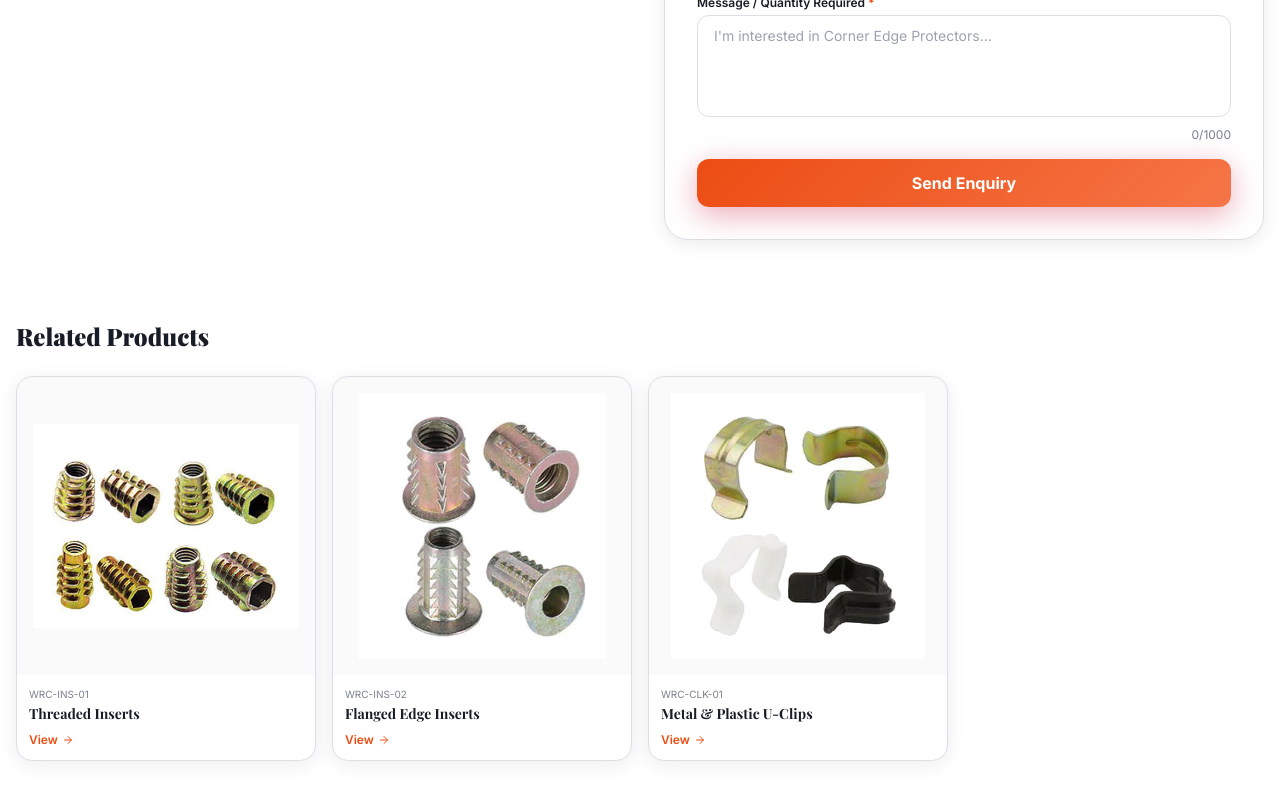
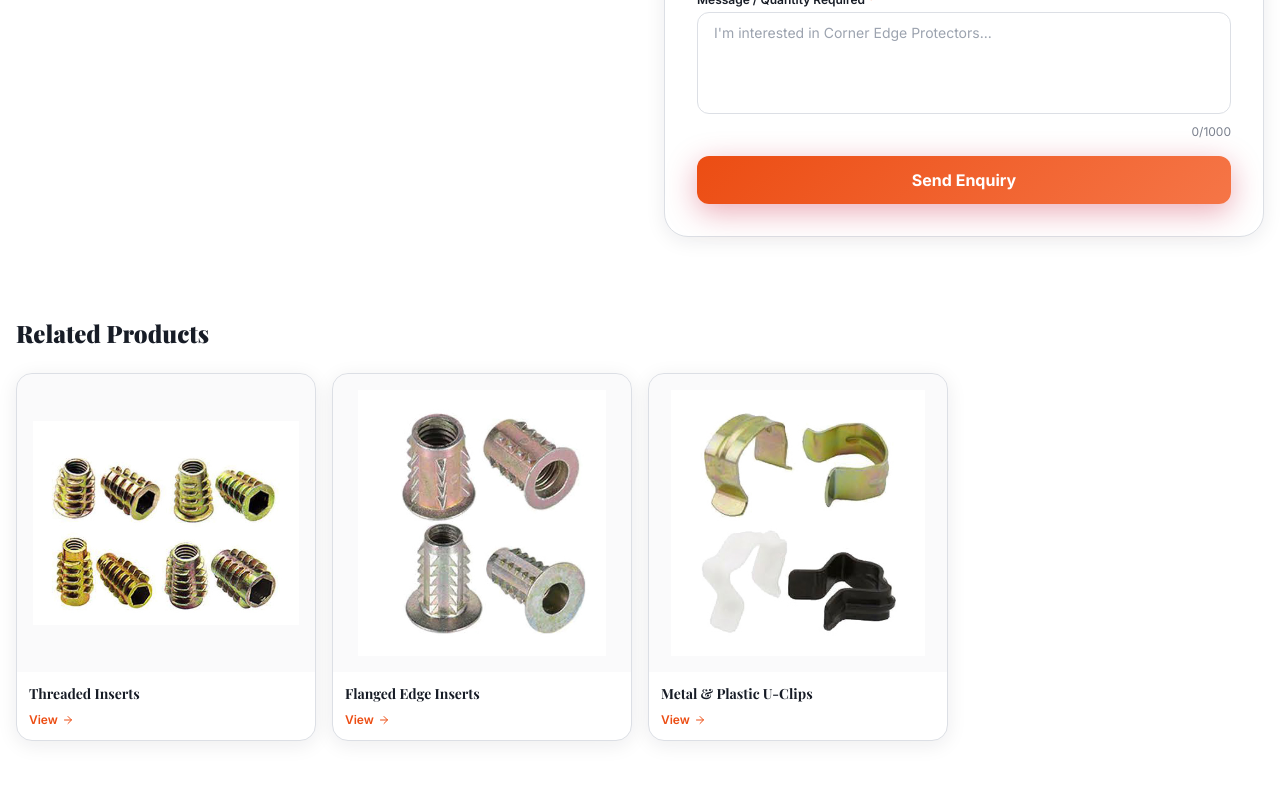
Before and after one commit to omar21091/WhiteRoseComponents-startt, a React (Vite) app: page /products/corner-edge in a window 1280 px wide. Shown: the part 1164-1964 px from the top of the page. Built offline with nearby package versions, Linux system fonts and the light colour scheme; the HTML template or start-up script is replaced by a standard one.

Commit message:
add missing image to Iron Hinge (Single) and remove SKU display

```diff
--- a/src/components/HardwareCollection.tsx
+++ b/src/components/HardwareCollection.tsx
@@ -69,9 +69,6 @@ export default function HardwareCollection() {
 
               {/* Info */}
               <div className="p-3">
-                <p className="font-body text-[10px] text-muted-foreground mb-1 flex items-center gap-1">
-                  <Tag className="w-3 h-3" /> {item.sku}
-                </p>
                 <h3 className="font-display text-sm font-bold text-foreground leading-tight mb-1">{item.title}</h3>
                 <p className="font-body text-[11px] text-muted-foreground leading-relaxed line-clamp-2">{item.shortDesc}</p>
                 <div className="mt-2 flex items-center gap-1 text-primary font-body text-[11px] font-semibold group-hover:gap-2 transition-all">
--- a/src/data/products.ts
+++ b/src/data/products.ts
@@ -1,43 +1,43 @@
 // Using images from public folder - Bed & sofa components Pictures
 // These are referenced directly as public assets
-const prodBrackets = "/Bed%20%26%20sofa%20components%20Pictures/Big%20brackets.jpg";
-const prodButtonNails = "/Bed%20%26%20sofa%20components%20Pictures/button%20nails.jpg";
-const prodCastors = "/Bed%20%26%20sofa%20components%20Pictures/caster.jpg";
-const prodInsertEdge = "/Bed%20%26%20sofa%20components%20Pictures/Insert%20%28with%20edga%29.jpg";
-const prodInserts = "/Bed%20%26%20sofa%20components%20Pictures/Insert.jpg";
-const prodHingeSingle = "/Bed%20%26%20sofa%20components%20Pictures/Iron%20hinges%20%282%20holes%29.png";
-const prodHinges = "/Bed%20%26%20sofa%20components%20Pictures/Iron%20hinges%20set.jpg";
-const prodLLegs = "/Bed%20%26%20sofa%20components%20Pictures/L%20shape%20legs.jpg";
-const prodLinkingBar = "/Bed%20%26%20sofa%20components%20Pictures/linking%20bar.jpg";
-const prodBolts = "/Bed%20%26%20sofa%20components%20Pictures/M8%20%26%20M5%20Bolt.jpg";
-const prodMattressTape = "/Bed%20%26%20sofa%20components%20Pictures/mattress%20tape.jpg";
-const prodMetalSofaLegs = "/Bed%20%26%20sofa%20components%20Pictures/Metal%20sofa%20legs%20set.jpg";
-const prodUClips = "/Bed%20%26%20sofa%20components%20Pictures/Metal%20U%20clip%20%26%20Plastic%20U%20clip.jpg";
-const prodWoodSofaLegs = "/Bed%20%26%20sofa%20components%20Pictures/Metal%2Bwood%20sofa%20legs%20set.jpg";
-const prodOnepieceBolt = "/Bed%20%26%20sofa%20components%20Pictures/One%20piece%20bolt.jpg";
-const prodPipeLegs = "/Bed%20%26%20sofa%20components%20Pictures/Pipe%20legs.jpg";
-const prodCornerEdge = "/Bed%20%26%20sofa%20components%20Pictures/Plastic%20Drawer%20corner%20%28edga%29.jpg";
-const prodPlasticHinge = "/Bed%20%26%20sofa%20components%20Pictures/plastic%20hinges.png";
-const prodPlasticWasher = "/Bed%20%26%20sofa%20components%20Pictures/plastic%20wahser.jpg";
-const prodSmallBrackets = "/Bed%20%26%20sofa%20components%20Pictures/Small%20brackets.jpg";
-const prodSofaHinges = "/Bed%20%26%20sofa%20components%20Pictures/sofa%20hinges.jpg";
-const prodSofaLegs = "/Bed%20%26%20sofa%20components%20Pictures/sofa%20legs.jpg";
-const prodStarSofaLegs = "/Bed%20%26%20sofa%20components%20Pictures/Star%20sofa%20legs.jpg";
-const prodTSofaLegs = "/Bed%20%26%20sofa%20components%20Pictures/T%20sofa%20leg%28Angle%29.jpg";
-const prodTNut = "/Bed%20%26%20sofa%20components%20Pictures/T%20nut.jpg";
-const prodWasher = "/Bed%20%26%20sofa%20components%20Pictures/wahser.jpg";
+const prodBrackets = "/Bed & sofa components Pictures/Big brackets.jpg";
+const prodButtonNails = "/Bed & sofa components Pictures/button nails.jpg";
+const prodCastors = "/Bed & sofa components Pictures/caster.jpg";
+const prodInsertEdge = "/Bed & sofa components Pictures/Insert (with edga).jpg";
+const prodInserts = "/Bed & sofa components Pictures/Insert.jpg";
+const prodHingeSingle = "/Bed & sofa components Pictures/Iron hinges (2 holes).png";
+const prodHinges = "/Bed & sofa components Pictures/Iron hinges set.jpg";
+const prodLLegs = "/Bed & sofa components Pictures/L shape legs.jpg";
+const prodLinkingBar = "/Bed & sofa components Pictures/linking bar.jpg";
+const prodBolts = "/Bed & sofa components Pictures/M8 & M5 Bolt.jpg";
+const prodMattressTape = "/Bed & sofa components Pictures/mattress tape.jpg";
+const prodMetalSofaLegs = "/Bed & sofa components Pictures/Metal sofa legs set.jpg";
+const prodUClips = "/Bed & sofa components Pictures/Metal U clip & Plastic U clip.jpg";
+const prodWoodSofaLegs = "/Bed & sofa components Pictures/Metal+wood sofa legs set.jpg";
+const prodOnepieceBolt = "/Bed & sofa components Pictures/One piece bolt.jpg";
+const prodPipeLegs = "/Bed & sofa components Pictures/Pipe legs.jpg";
+const prodCornerEdge = "/Bed & sofa components Pictures/Plastic Drawer corner (edga).jpg";
+const prodPlasticHinge = "/Bed & sofa components Pictures/plastic hinges.png";
+const prodPlasticWasher = "/Bed & sofa components Pictures/plastic wahser.jpg";
+const prodSmallBrackets = "/Bed & sofa components Pictures/Small brackets.jpg";
+const prodSofaHinges = "/Bed & sofa components Pictures/sofa hinges.jpg";
+const prodSofaLegs = "/Bed & sofa components Pictures/sofa legs.jpg";
+const prodStarSofaLegs = "/Bed & sofa components Pictures/Star sofa legs.jpg";
+const prodTSofaLegs = "/Bed & sofa components Pictures/T sofa leg(Angle).jpg";
+const prodTNut = "/Bed & sofa components Pictures/T nut.jpg";
+const prodWasher = "/Bed & sofa components Pictures/wahser.jpg";
 
 // Sofa elastic webbing images
-const webbing1 = "/Bed%20%26%20sofa%20components%20Pictures/Sofa%20elastic%20webbing/1.jpg";
-const webbing2 = "/Bed%20%26%20sofa%20components%20Pictures/Sofa%20elastic%20webbing/2.jpg";
-const webbing3 = "/Bed%20%26%20sofa%20components%20Pictures/Sofa%20elastic%20webbing/3.jpg";
-const webbing4 = "/Bed%20%26%20sofa%20components%20Pictures/Sofa%20elastic%20webbing/4.jpg";
-const webbing5 = "/Bed%20%26%20sofa%20components%20Pictures/Sofa%20elastic%20webbing/5.jpg";
-const webbing6 = "/Bed%20%26%20sofa%20components%20Pictures/Sofa%20elastic%20webbing/6.jpg";
-const webbing7 = "/Bed%20%26%20sofa%20components%20Pictures/Sofa%20elastic%20webbing/7.jpg";
-const webbing8 = "/Bed%20%26%20sofa%20components%20Pictures/Sofa%20elastic%20webbing/8.jpg";
-const webbing9 = "/Bed%20%26%20sofa%20components%20Pictures/Sofa%20elastic%20webbing/9.jpg";
-const webbing10 = "/Bed%20%26%20sofa%20components%20Pictures/Sofa%20elastic%20webbing/10.jpg";
+const webbing1 = "/Bed & sofa components Pictures/Sofa elastic webbing/1.jpg";
+const webbing2 = "/Bed & sofa components Pictures/Sofa elastic webbing/2.jpg";
+const webbing3 = "/Bed & sofa components Pictures/Sofa elastic webbing/3.jpg";
+const webbing4 = "/Bed & sofa components Pictures/Sofa elastic webbing/4.jpg";
+const webbing5 = "/Bed & sofa components Pictures/Sofa elastic webbing/5.jpg";
+const webbing6 = "/Bed & sofa components Pictures/Sofa elastic webbing/6.jpg";
+const webbing7 = "/Bed & sofa components Pictures/Sofa elastic webbing/7.jpg";
+const webbing8 = "/Bed & sofa components Pictures/Sofa elastic webbing/8.jpg";
+const webbing9 = "/Bed & sofa components Pictures/Sofa elastic webbing/9.jpg";
+const webbing10 = "/Bed & sofa components Pictures/Sofa elastic webbing/10.jpg";
 const webbing11 = "/Bed & sofa components Pictures/Sofa elastic webbing/11.jpg";
 const webbing12 = "/Bed & sofa components Pictures/Sofa elastic webbing/12.jpg";
 const webbing13 = "/Bed & sofa components Pictures/Sofa elastic webbing/13.jpg";
@@ -204,6 +204,7 @@ export const products: Product[] = [
     title: "Iron Hinge (Single)",
     category: "Hinges",
     collection: "Accessories & Tools",
+    image: prodHingeSingle,
     shortDesc: "Single 4-hole flat iron hinge. Zinc-plated finish for corrosion resistance.",
     description:
       "A versatile single flat iron hinge with four fixing holes for secure fastening. Zinc-plated to prevent corrosion, suitable for lightweight panel joints, access hatches and decorative lid applications across bed and sofa manufacturing.",
--- a/src/pages/Collection.tsx
+++ b/src/pages/Collection.tsx
@@ -82,9 +82,6 @@ export default function Collection() {
 
                   {/* Info */}
                   <div className="p-3">
-                    <p className="font-body text-[10px] text-muted-foreground mb-1 flex items-center gap-1">
-                      <Tag className="w-3 h-3" /> {item.sku}
-                    </p>
                     <h3 className="font-display text-sm font-bold text-foreground leading-tight mb-1">
                       {item.title}
                     </h3>
--- a/src/pages/ProductDetail.tsx
+++ b/src/pages/ProductDetail.tsx
@@ -155,10 +155,6 @@ export default function ProductDetailPage() {
             <h1 className="font-display text-4xl md:text-5xl font-black text-foreground mb-3 leading-tight">
               {product.title}
             </h1>
-            <div className="flex items-center gap-2 mb-5">
-              <Tag className="w-4 h-4 text-muted-foreground" />
-              <span className="font-body text-sm text-muted-foreground">{product.sku}</span>
-            </div>
             <p className="font-body text-lg text-muted-foreground leading-relaxed mb-8">
               {product.description}
             </p>
@@ -355,7 +351,6 @@ export default function ProductDetailPage() {
                     <img src={item.image} alt={item.title} className="w-full h-full object-contain p-4 group-hover:scale-105 transition-transform duration-300" />
                   </div>
                   <div className="p-3">
-                    <p className="font-body text-[10px] text-muted-foreground mb-0.5">{item.sku}</p>
                     <h3 className="font-display text-sm font-bold text-foreground">{item.title}</h3>
                     <div className="mt-2 flex items-center gap-1 text-primary text-xs font-semibold group-hover:gap-2 transition-all">
                       View <ArrowRight className="w-3 h-3" />
```
